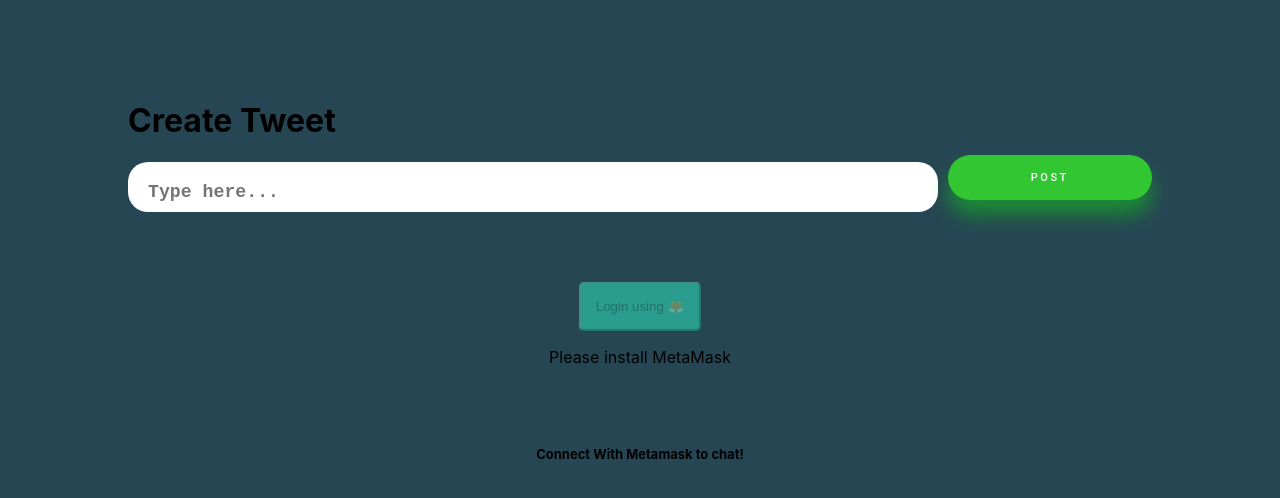
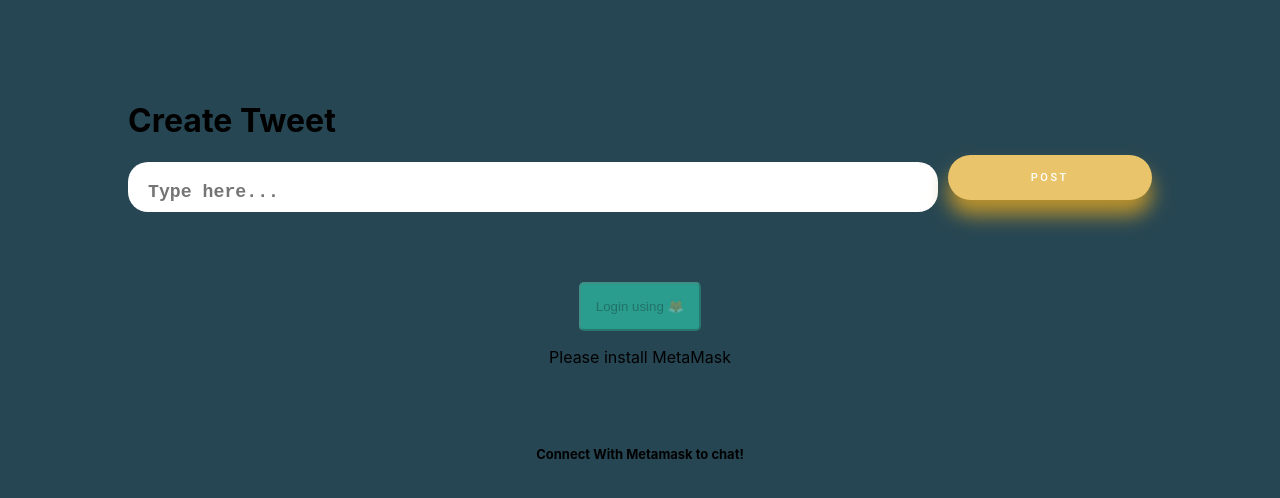
Before and after one commit to amar-exe/blockchain-fundamentals-project, a React (Create React App) app in the folder web3-twitter/: page / in a window 1280 px wide. In both pictures the pointer is over the button "POST". Shown: the top 498 px of the page. Built offline with nearby package versions, Linux system fonts and the light colour scheme.

Commit message:
Updated css on Post button

```diff
--- a/web3-twitter/src/App.css
+++ b/web3-twitter/src/App.css
@@ -296,6 +296,13 @@
 transform: translateY(-7px);
 }
 
+.button.post-tweet:hover {
+  background-color: #e9c46a;
+  box-shadow: 0px 15px 20px #ba922d;
+  color: #fff;
+  transform: translateY(-7px);
+}
+
 .c-checkbox {
   display: none;
 }
--- a/web3-twitter/src/components/CreateTweet.tsx
+++ b/web3-twitter/src/components/CreateTweet.tsx
@@ -29,7 +29,7 @@
         onChange={(e) =>
         {setTweetText(e.target.value)}
         }></textarea>
-        <button className="button accept-btn" onClick={postTweet}>Post</button>
+        <button className="button post-tweet" onClick={postTweet}>Post</button>
     </div>
     </div>
   )
```
